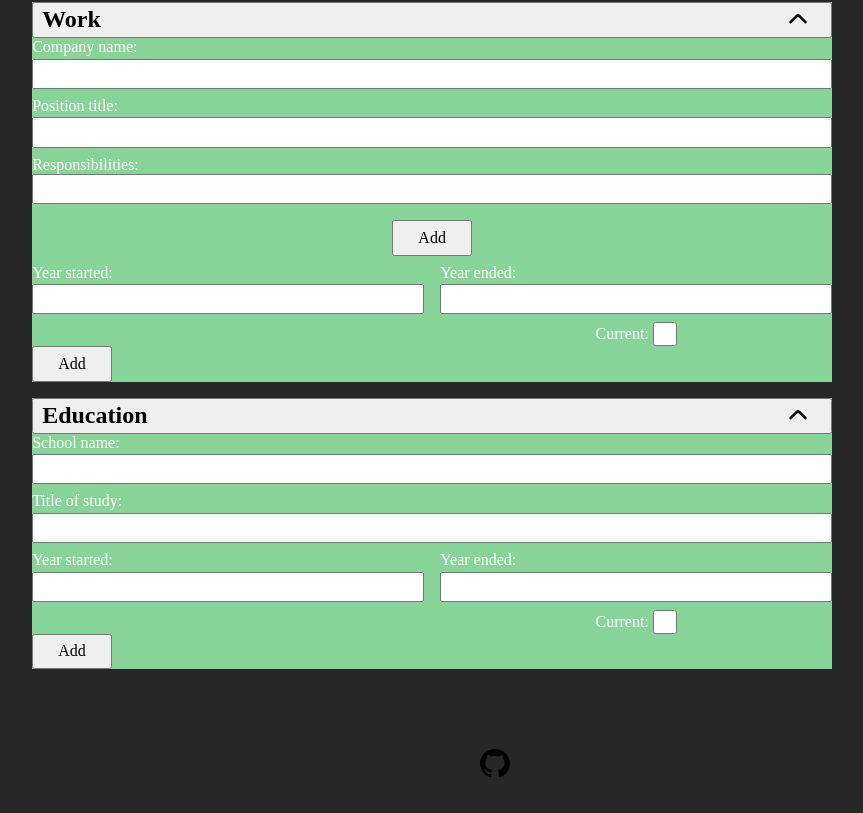
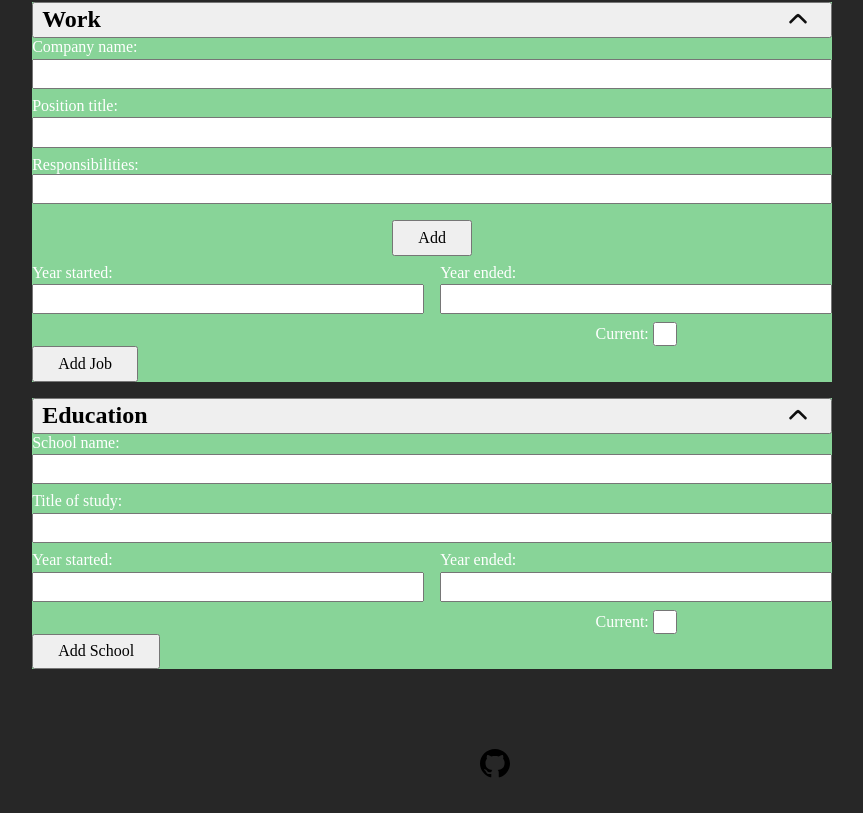
Before and after one commit to bigacz/cv-creator, a React (Vite) app: page / in a window 1280 px wide. Shown: the part 287-1100 px from the top of the page, without its empty margins (145-1008 px from the left). Built offline with nearby package versions, Linux system fonts and the light colour scheme.

Commit message:
change add texts in editors

```diff
--- a/src/components/editor/EducationEditor.jsx
+++ b/src/components/editor/EducationEditor.jsx
@@ -74,7 +74,7 @@ function EducationEditor({
       <div className={wrapperClasses}>
         {schoolFieldsets}
         <div>
-          <Button handleClick={handleAdd} type="add" />
+          <Button handleClick={handleAdd} text="Add School" type="add" />
         </div>
       </div>
     </fieldset>
--- a/src/components/editor/ExperienceEditor.jsx
+++ b/src/components/editor/ExperienceEditor.jsx
@@ -98,7 +98,7 @@ function ExperienceEditor({
       <div className={wrapperClasses}>
         {jobFieldsets}
         <div>
-          <Button handleClick={handleAdd} type="add" />
+          <Button handleClick={handleAdd} text="Add Job" type="add" />
         </div>
       </div>
     </fieldset>
```
